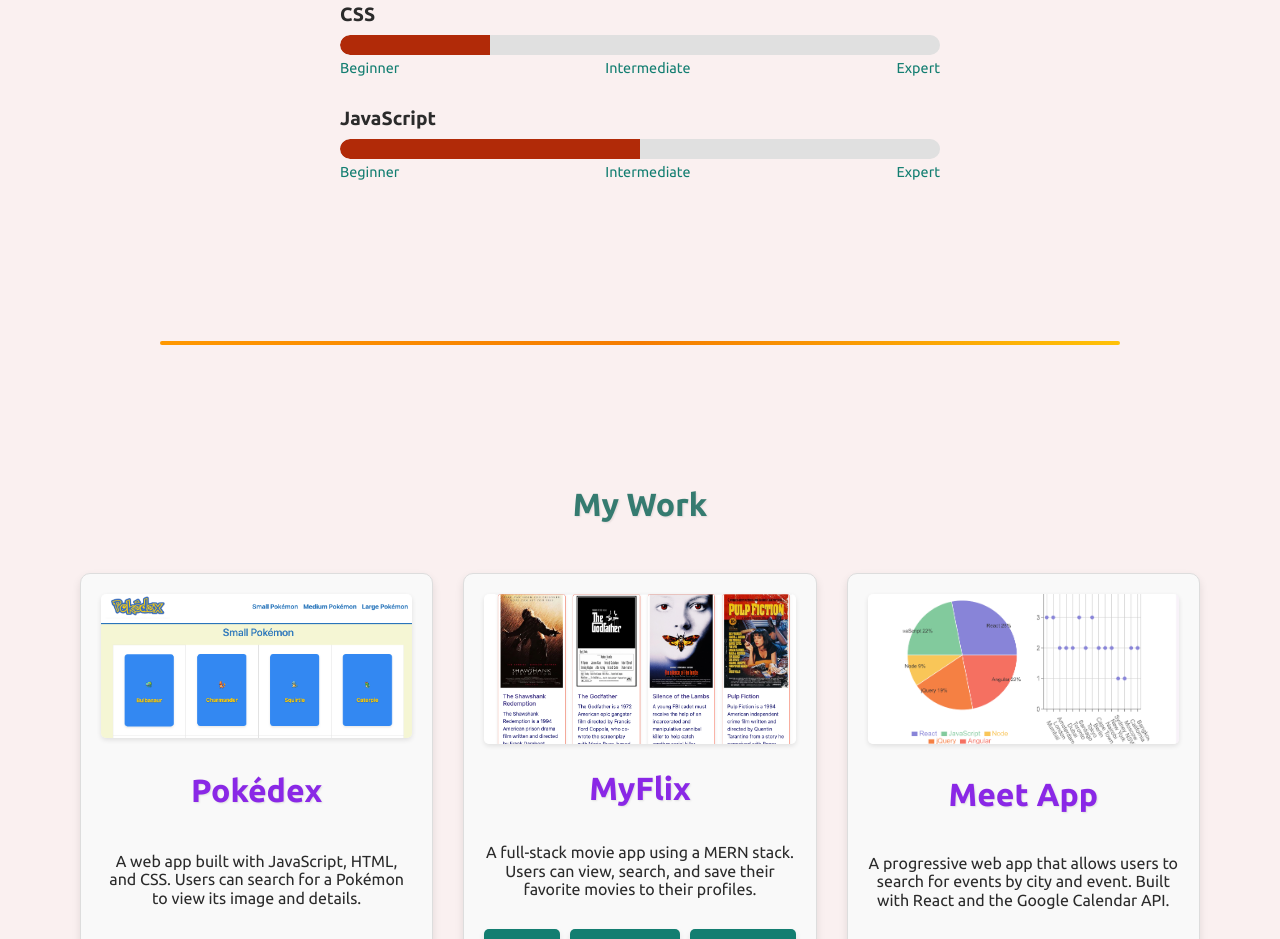
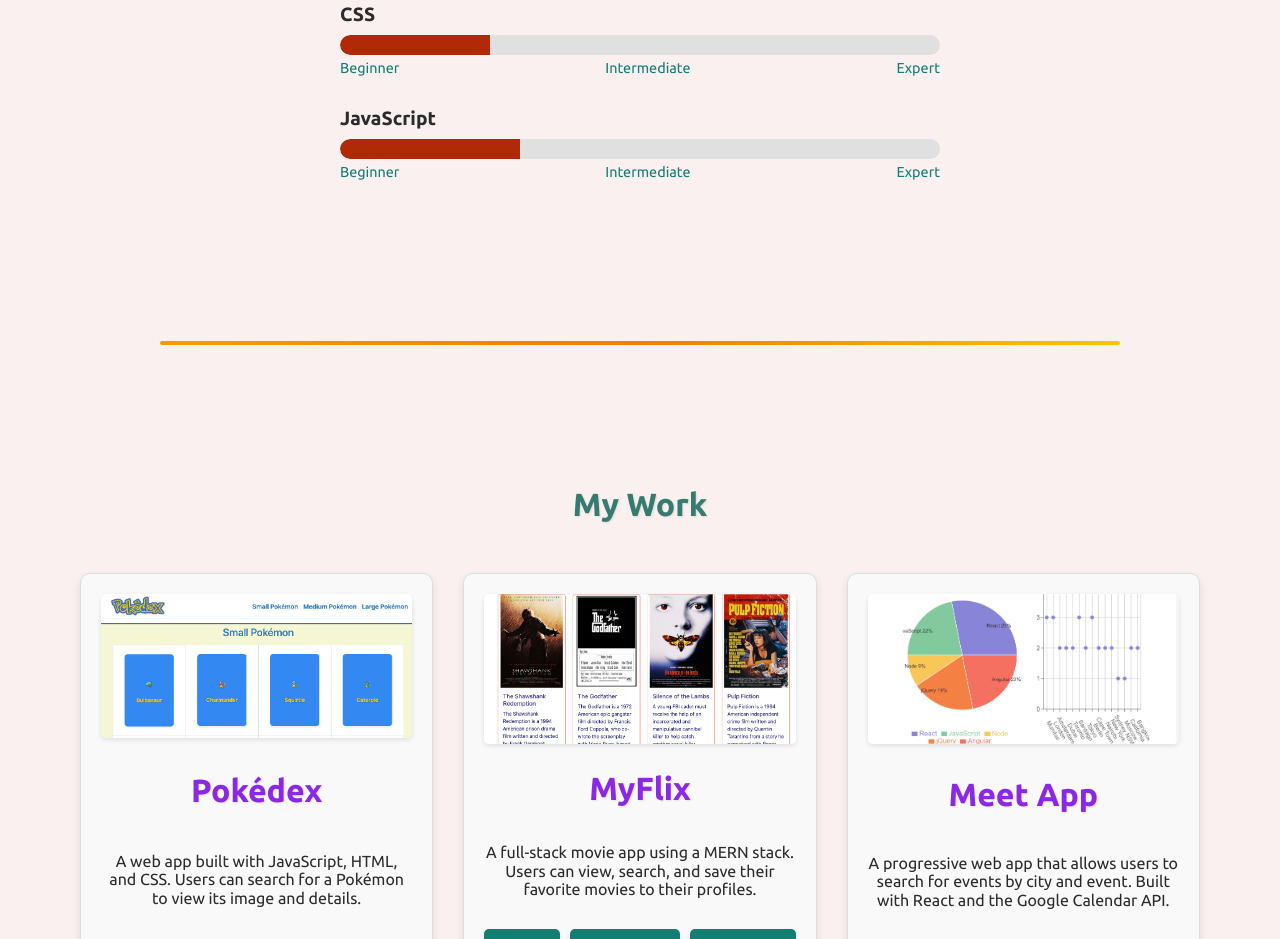
Before and after one commit to AmySikora/portfolio-website, a plain HTML site: page index.html in a window 1280 px wide. Shown: the part 2143-3082 px from the top of the page. Drawn offline with nearby package versions, Linux system fonts and the light colour scheme.

Commit message:
updated skills

```diff
--- a/index.html
+++ b/index.html
@@ -101,7 +101,7 @@
       <div class="skill">
         <div class="skill-name">JavaScript</div>
         <div class="progress">
-          <div class="progress-bar" style="width: 50%;"></div>
+          <div class="progress-bar" style="width: 30%;"></div>
         </div>
         <div class="progress-labels">
           <span>Beginner</span>
```
